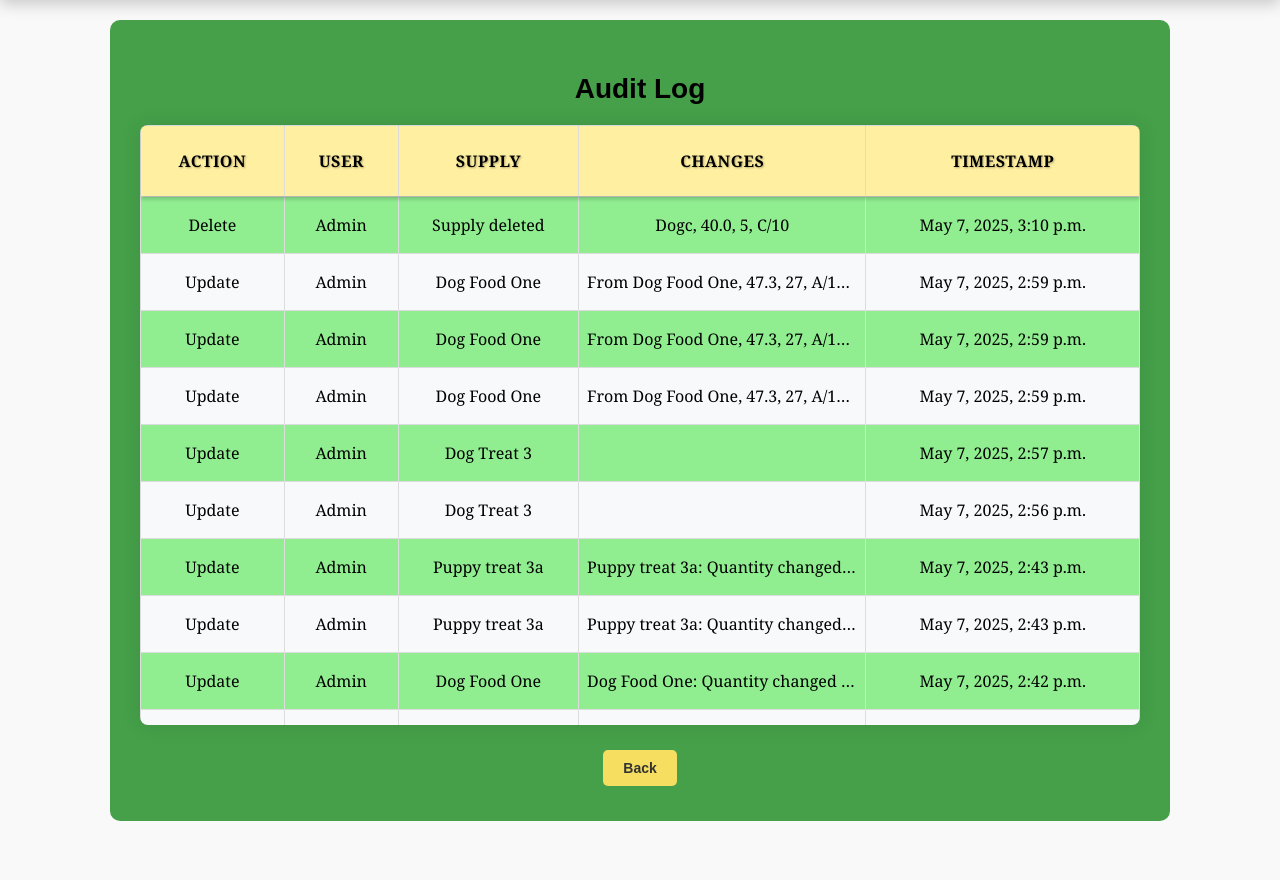
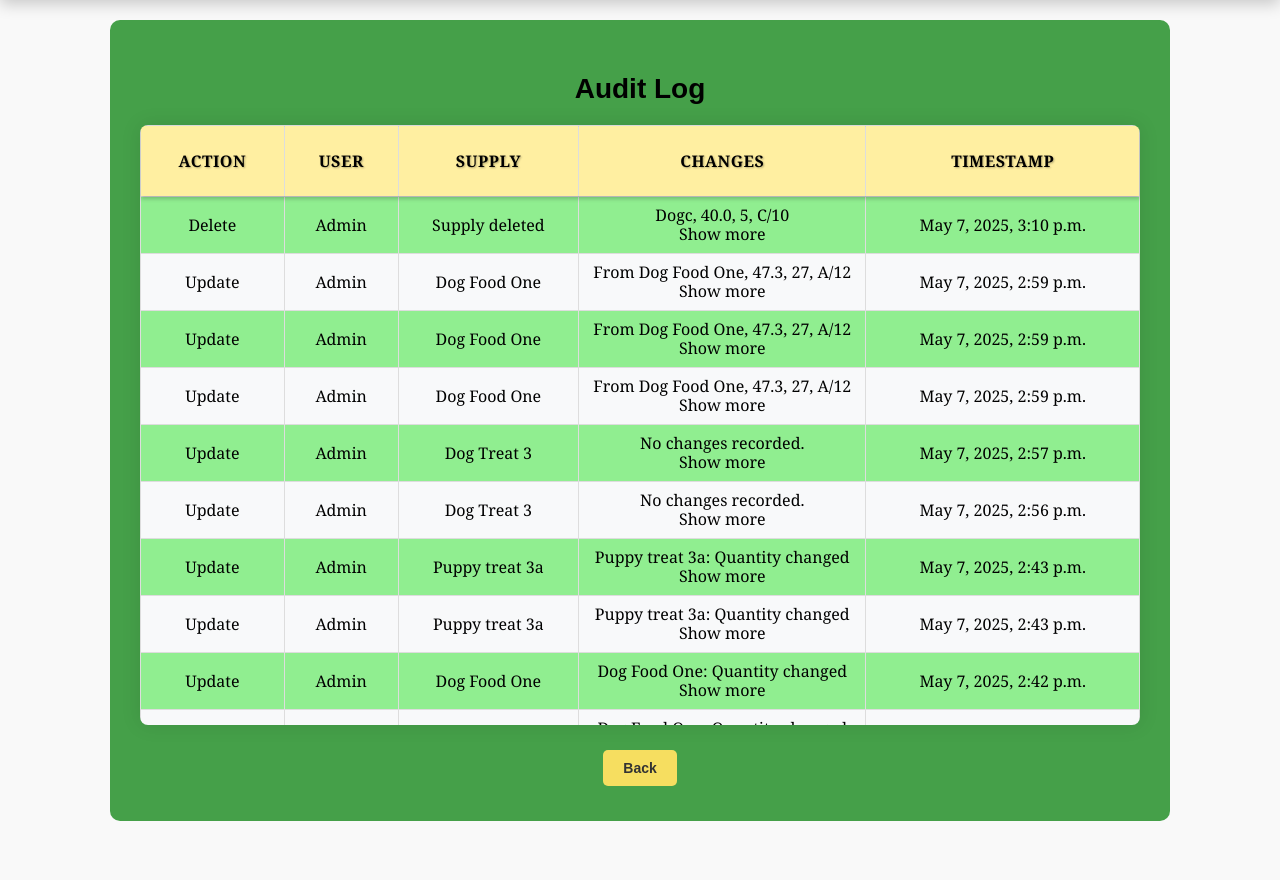
Before and after one commit to TLeafWolf/SDEV_220_Final_Project_Group5, a Django app: page /audit-log/ in a window 1280 px wide. Shown: the part 80-960 px from the top of the page. Run offline with Django 5.2, Linux system fonts and the light colour scheme; data comes from the database, SQL or seed files in the repository; both versions use the stored data as it was after the commit; some web fonts are replaced.

Commit message:
added show more

```diff
--- a/inventory_project/inventory/templates/inventory/audit_log.html
+++ b/inventory_project/inventory/templates/inventory/audit_log.html
@@ -3,6 +3,7 @@
 
 
 {% block title %}Audit Log - Pet Supplies Inventory{% endblock %}
+
 
 {% block extra_css %}
 <style>
@@ -13,10 +14,12 @@
     border-radius: 10px;
 }
 
+
 @font-face {
     font-family: 'Bauhaus 93';
     src: url('fonts/Bauhaus 93 Regular.ttf') format('truetype');
 }
+
 
 .table-container {
     width: 100%;
@@ -25,11 +28,13 @@
     overflow-x: hidden;
 }
 
+
 .data_tab {
     width: 100%;
     border-collapse: collapse;
     table-layout: auto;
 }
+
 
 .data_tab th, .data_tab td {
     text-align: center;
@@ -38,11 +43,26 @@
     white-space: nowrap;
 }
 
+
 .changes {
-    word-wrap: break-word;
     max-width: 200px;
+}
 
+
+.changes-content {
+    max-height: 1.2em;
+    overflow: hidden;
+    transition: max-height 0.3s ease;
+    white-space: normal;
 }
+
+
+.changes.expanded .changes-content {
+    max-height: none;
+    white-space: normal;
+}
+
+
 
 h2 {
     font-family: 'Bauhaus 93', Arial, sans-serif;
@@ -51,6 +71,7 @@ h2 {
     text-align: center;
     margin-bottom: 20px;
 }
+
 
 .back-button {
     background-color: #F6DE60;
@@ -63,9 +84,11 @@ h2 {
     transition: background-color 0.3s;
 }
 
+
 .back-button:hover {
     background-color: #e6ce50;
 }
+
 
 th {
     padding: 0;
@@ -81,13 +104,17 @@ th {
     background-color: #F6DE60;
 }
 
+
 td {
     border-bottom: 1px solid #ddd;
 }
 
+
 tr:hover {
     background-color: #f5f5f5;
 }
+
+
 .login-image {
     width: 100%;
     max-width: 385px;
@@ -95,11 +122,14 @@ tr:hover {
     margin-bottom: 25px;
     border-radius: 10px;
 }
+
+
 .table-container .data_tab th {
     background-color: #ffefa1 !important;
 }
 </style>
 {% endblock %}
+
 
 {% block content %}
 <center>
@@ -118,6 +148,8 @@ tr:hover {
                     <th>Timestamp</th>
                 </tr>
             </thead>
+
+
             <tbody>
                 {% for log in logs %}
                 <tr>
@@ -132,12 +164,20 @@ tr:hover {
                             Supply deleted
                         {% endif %}
                     </td>
+                    <td class="changes">
+                        <div class="changes-content" id="changes-content-{{ forloop.counter }}">
+                            {{ log.changes|default:"No changes recorded." }}
+                        </div>
+                        <span class="toggle-text" onclick="toggleDetails(event, this)" style="display: none;">Show more</span>
+                    </td>
 
-                    <td class="changes">{{ log.changes }}</td>
                     <td>{{ log.timestamp }}</td>
                 </tr>
+
                 {% endfor %}
             </tbody>
+
+
         </table>
     </div>
     <center>
@@ -150,4 +190,57 @@ tr:hover {
 </center>
 {% endblock %}
 
+
+{% block extra_js %}
+<script>
+function toggleDetails(event, toggleText) {
+
+    event.stopPropagation();
+
+
+
+    const changesCell = toggleText.closest('.changes');
+    const changesContent = changesCell.querySelector('.changes-content');
+
+
+
+    changesCell.classList.toggle('expanded');
+
+
+
+    if (changesCell.classList.contains('expanded')) {
+        toggleText.textContent = 'Show less';
+        changesContent.style.maxHeight = 'none';
+    } else {
+        toggleText.textContent = 'Show more';
+        changesContent.style.maxHeight = '1.2em';
+    }
+}
+
+
+
+function checkContentOverflow() {
+    const changeCells = document.querySelectorAll('.changes');
+    changeCells.forEach(cell => {
+        const content = cell.querySelector('.changes-content');
+        const toggleText = cell.querySelector('.toggle-text');
+
+
+        if (content.scrollHeight > content.clientHeight) {
+            toggleText.style.display = 'inline';
+        } else {
+            toggleText.style.display = 'none';
+        }
+    });
+}
+
+
+document.addEventListener('DOMContentLoaded', checkContentOverflow);
+
+
+
+</script>
+{% endblock %}
+
+
 <!--Hello world 5/1/2025-->
--- a/inventory_project/inventory/views.py
+++ b/inventory_project/inventory/views.py
@@ -196,13 +196,13 @@ def update_supply(request, supply_name):
 
         changes = []
         if price is not None and price != str(supply.price):
-            changes.append(f"Price changed from ${supply.price} to ${price}")
+            changes.append(f"{supply.name}: Price changed from ${supply.price} to ${price}")
             supply.price = price
         if quantity is not None and quantity != str(supply.quantity):
-            changes.append(f"Quantity changed from {supply.quantity} to {quantity}")
+            changes.append(f"{supply.name}: Quantity changed from {supply.quantity} to {quantity}")
             supply.quantity = quantity
         if location is not None and location != supply.location:
-            changes.append(f"Location changed from '{supply.location}' to '{location}'")
+            changes.append(f"{supply.name}: Location changed from '{supply.location}' to '{location}'")
             supply.location = location
 
 
```
Also changed, not shown: inventory_project/Inventory.db. Lines whose indentation alone changed are shown as unchanged.
